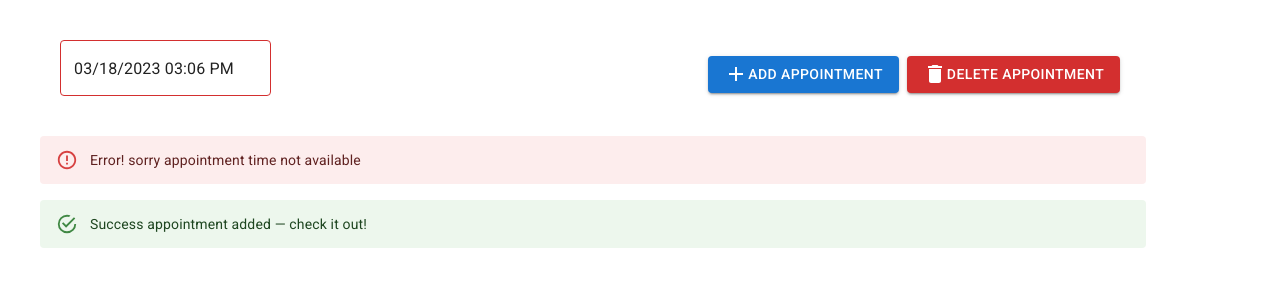
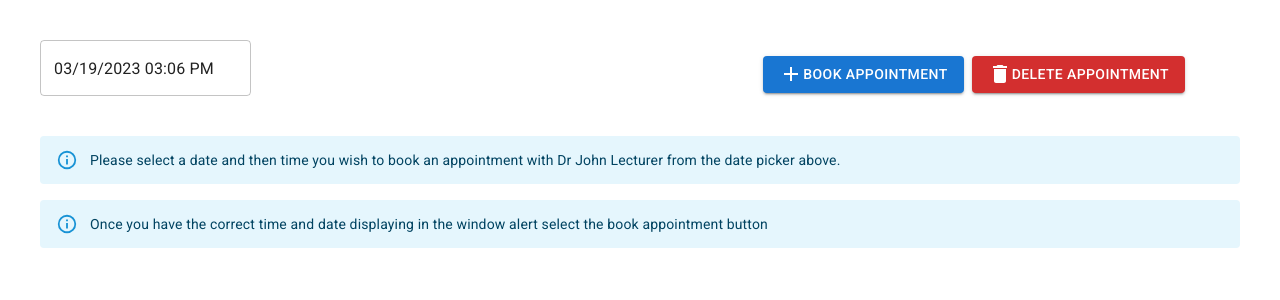
Before and after one commit to matherton/tutor-scheduler, a React (Vite) app in the folder tutor-scheduler/: page / in a window 1280 px wide. Shown: the top 300 px of the page. Built offline with nearby package versions, Linux system fonts and the light colour scheme.

Commit message:
mocked appointment booking functionality

```diff
--- a/tutor-scheduler/src/App.css
+++ b/tutor-scheduler/src/App.css
@@ -1,43 +1,3 @@
-#root {
-  max-width: 1280px;
-  margin: 0 auto;
-  padding: 2rem;
-  text-align: center;
-  font-family: "Roboto", Arial, sans-serif;
+.pickerStlye .MuiOutlinedInput-root {
+  background: white;
 }
-
-.logo {
-  height: 6em;
-  padding: 1.5em;
-  will-change: filter;
-  transition: filter 300ms;
-}
-.logo:hover {
-  filter: drop-shadow(0 0 2em #646cffaa);
-}
-.logo.react:hover {
-  filter: drop-shadow(0 0 2em #61dafbaa);
-}
-
-@keyframes logo-spin {
-  from {
-    transform: rotate(0deg);
-  }
-  to {
-    transform: rotate(360deg);
-  }
-}
-
-@media (prefers-reduced-motion: no-preference) {
-  a:nth-of-type(2) .logo {
-    animation: logo-spin infinite 20s linear;
-  }
-}
-
-.card {
-  padding: 2em;
-}
-
-.read-the-docs {
-  color: #888;
-}
--- a/tutor-scheduler/src/App.tsx
+++ b/tutor-scheduler/src/App.tsx
@@ -3,34 +3,61 @@ import Stack from "@mui/material/Stack";
 import Button from "@mui/material/Button";
 import AddIcon from "@mui/icons-material/Add";
 import DeleteIcon from "@mui/icons-material/Delete";
+import Grid from "@mui/material/Grid";
+import "./App.css";
 
-import DateTimePicker from "./components/datepicker";
+import { useState } from "react";
+import { LocalizationProvider, DateTimePicker } from "@mui/x-date-pickers";
+import { AdapterDayjs } from "@mui/x-date-pickers/AdapterDayjs";
+import dayjs, { Dayjs } from "dayjs";
 
-import Grid from "@mui/material/Grid";
+//import DateTimePicker from "./components/datepicker";
+
+function App() {
+  const tomorrow = dayjs().add(1, "day");
+  const [displaySucess, setDisplaySucess] = useState(false);
+  const [error, setError] = useState(false);
+  const [value, setValue] = useState<Dayjs | null>(tomorrow);
 
   const addAppointment = () => {
-  console.log("added");
+    setDisplaySucess(true);
+    setError(false);
+    console.log("addAppointment: ", displaySucess);
   };
 
   const deleteAppointment = () => {
-  console.log("deleted");
+    setError(!error);
+    setDisplaySucess(false);
   };
 
-function App() {
+  const submittedApp = value;
+
   return (
     <Grid container spacing={5} padding={5}>
-      <Grid item xs={3}>
-        <div style={{ background: "white", marginLeft: "1.25em" }}>
-          <DateTimePicker />
-        </div>
+      <Grid item xs={4}>
+        {/* <DateTimePicker /> */}
+        <LocalizationProvider dateAdapter={AdapterDayjs}>
+          <DateTimePicker
+            className="pickerStlye"
+            defaultValue={tomorrow}
+            minDate={tomorrow}
+            value={value}
+            onChange={(newValue) => {
+              console.table(`Appointment selected for ${newValue}`);
+              setValue(newValue);
+              setError(false);
+              setTimeout(() => {
+                window.alert(`Appointment selected for ${newValue}`);
+              });
+            }}
+          />
+        </LocalizationProvider>
       </Grid>
-      <Grid item xs={4}>
-        {/* <Toggle /> */}
-      </Grid>
+      <Grid item xs={3}></Grid>
       <Grid item xs={5}>
         <Stack mt={2} sx={{ width: "100%" }} direction="row" spacing={1}>
           <Button variant="contained" onClick={addAppointment}>
-            <AddIcon /> Add Appointment
+            <AddIcon /> Book Appointment
           </Button>
           <Button color="error" variant="contained" onClick={deleteAppointment}>
             <DeleteIcon /> Delete Appointment
@@ -39,12 +66,28 @@ function App() {
       </Grid>
       <Grid item xs={12}>
         <Stack sx={{ width: "100%" }} spacing={2}>
-          <Alert severity="error">
-            Error! sorry appointment time not available
+          {displaySucess ? (
+            <Alert severity="success">
+              {`Success appointment submitted ${submittedApp}.`}
             </Alert>
-          <Alert severity="success">
-            Success appointment added — check it out!
+          ) : (
+            <>
+              <Alert severity="info">
+                Please select a date and then time you wish to book an
+                appointment with Dr John Lecturer from the date picker above.
               </Alert>
+              <Alert severity="info">
+                {" "}
+                Once you have the correct time and date displaying in the window
+                alert select the book appointment button
+              </Alert>
+            </>
+          )}
+          {error ? (
+            <Alert severity="error">Selected appointment canceled!</Alert>
+          ) : (
+            ""
+          )}
         </Stack>
       </Grid>
     </Grid>
--- a/tutor-scheduler/src/components/datepicker.tsx
+++ b/tutor-scheduler/src/components/datepicker.tsx
@@ -1,18 +1,19 @@
+import { useState } from "react";
 import { LocalizationProvider, DateTimePicker } from "@mui/x-date-pickers";
 import { AdapterDayjs } from "@mui/x-date-pickers/AdapterDayjs";
-import dayjs from "dayjs";
+import dayjs, { Dayjs } from "dayjs";
 
 export default function DateTimeCalendar() {
-  const timeDateNow = dayjs();
-  const tomorrow = timeDateNow.add(1, "day");
+  const tomorrow = dayjs().add(1, "day");
+  const [value, setValue] = useState<Dayjs | null>(tomorrow);
   return (
     <LocalizationProvider dateAdapter={AdapterDayjs}>
       <DateTimePicker
-        defaultValue={dayjs()}
+        defaultValue={tomorrow}
         minDate={tomorrow}
+        value={value}
         onChange={(newValue) => {
-          // your code of onChange functionality
-          console.log(newValue);
+          console.log("Appointment Booked for ", newValue?.toDate());
         }}
       />
     </LocalizationProvider>
```
Lines whose indentation alone changed are shown as unchanged.
